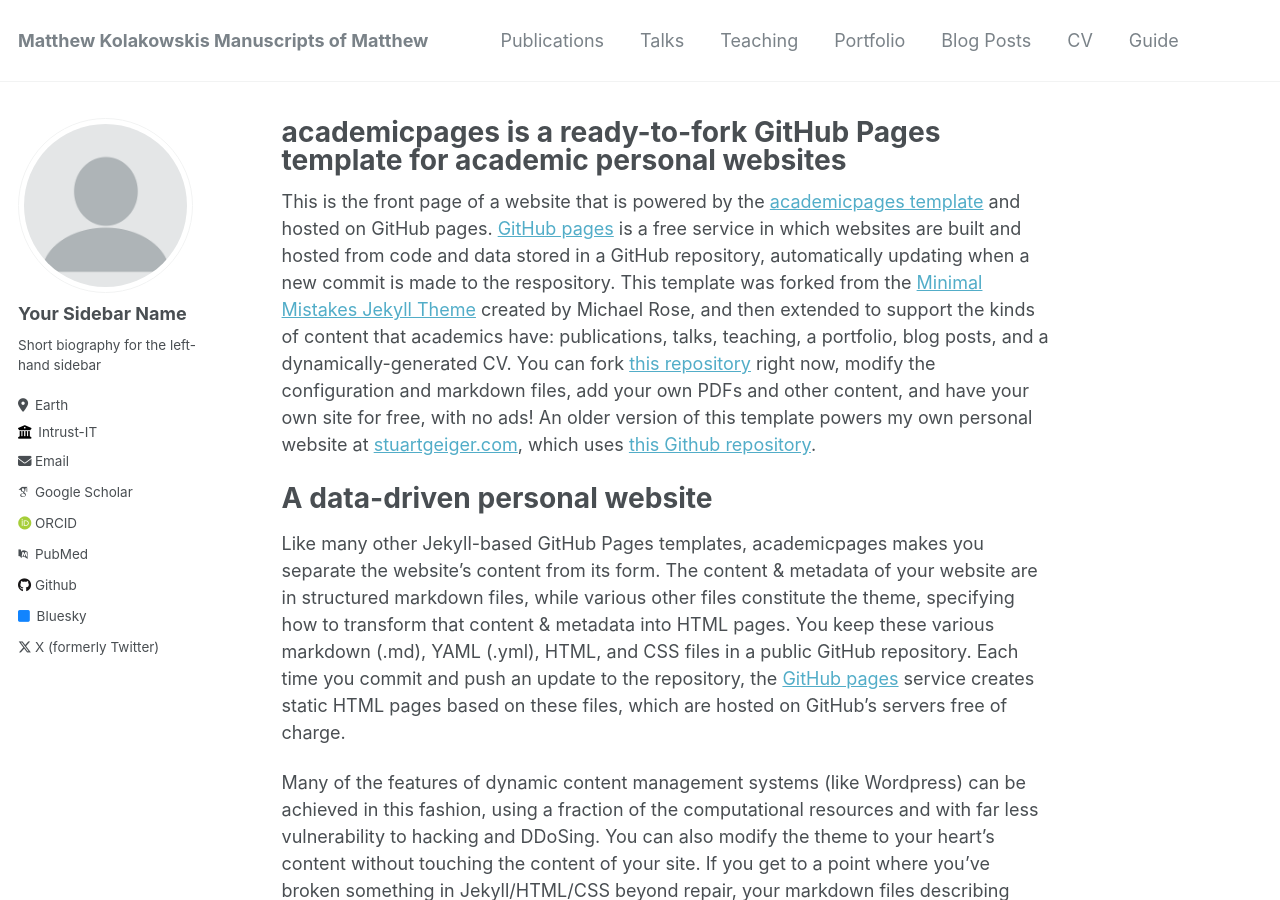
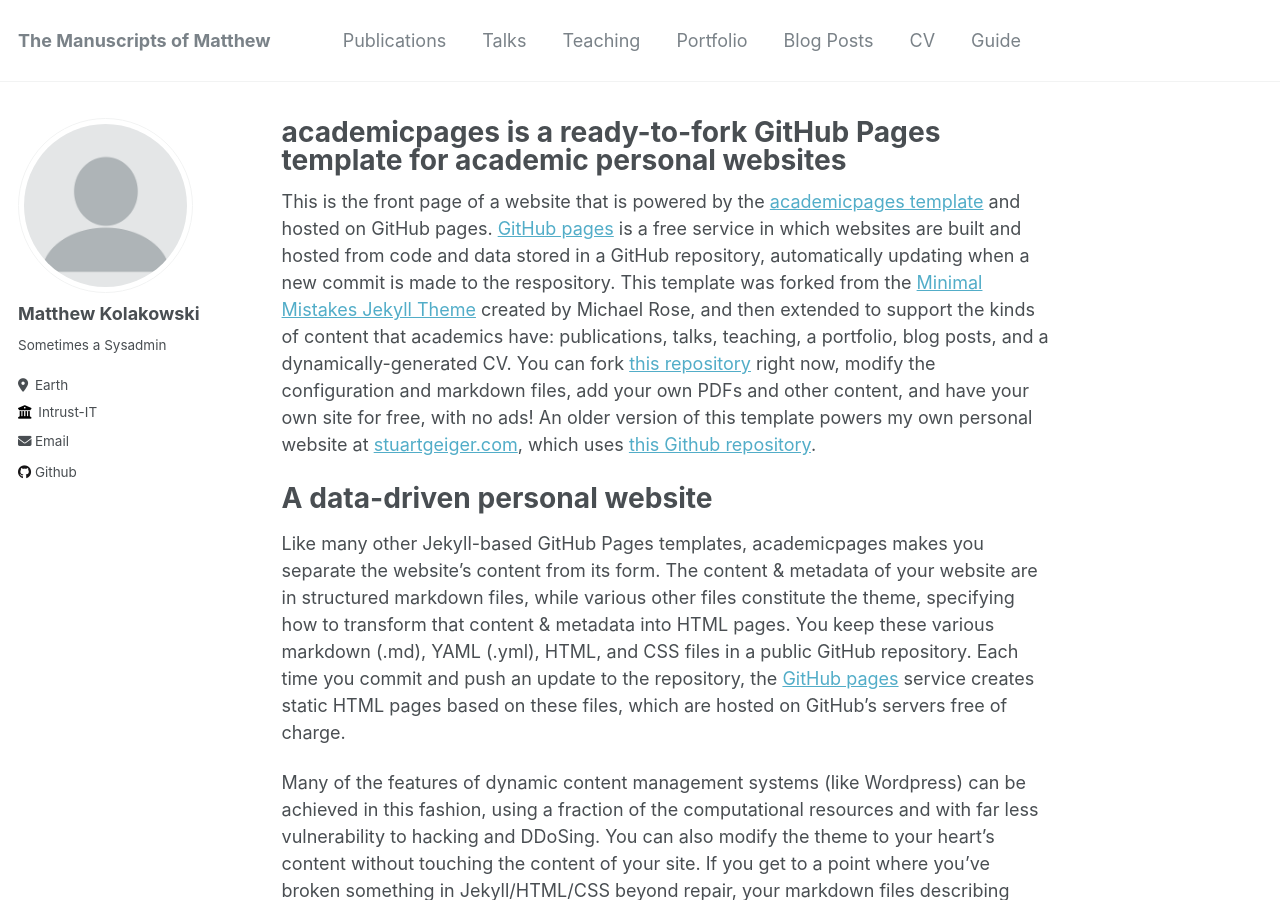
Before and after one commit to mkolakowski/mkolakowski.github.io, a Jekyll site: the page built from _pages/about.md, in a window 1280 px wide and 900 px high. Built offline with Jekyll 4.4.1, drawn with Linux system fonts in a browser that asks for light colours; some web fonts are replaced; part of the change alters nothing that is shown.

Commit message:
Update _config.yml

```diff
--- a/_config.yml
+++ b/_config.yml
@@ -8,10 +8,10 @@
 
 # Basic Site Settings
 locale                   : "en-US"
-title                    : "Matthew Kolakowskis Manuscripts of Matthew"
+title                    : "The Manuscripts of Matthew"
 title_separator          : "-"
 name                     : &name "Matthew Kolakowski"
-description              : &description "personal description"
+description              : &description "The Manuscripts of Matthew"
 url                      : https://mkolakowski.github.io # the base hostname & protocol for your site e.g. "https://mmistakes.github.io"
 baseurl                  : "" # the subpath of your site, e.g. "/blog"
 repository               : "mkolakowski/mkolakowski.github.io"
@@ -22,9 +22,9 @@ repository               : "mkolakowski/mkolakowski.github.io"
 author:
   # Biographic information
   avatar           : "profile.png"
-  name             : "Your Sidebar Name"
+  name             : "Matthew Kolakowski"
   pronouns         : # example: "she/her"
-  bio              : "Short biography for the left-hand sidebar"
+  bio              : "Sometimes a Sysadmin"
   location         : "Earth"
   employer         : "Intrust-IT"
   uri              : # URL
@@ -32,22 +32,22 @@ author:
 
   # Academic websites
   arxiv            : # URL - Update with the correct link to your profile
-  googlescholar    : "https://scholar.google.com/citations?user=PS_CX0AAAAAJ"
+  googlescholar    : # URL
   impactstory      : # URL
-  orcid            : "http://orcid.org/yourorcidurl"
-  pubmed           : "https://www.ncbi.nlm.nih.gov/pubmed/?term=john+snow"
+  orcid            : # URL
+  pubmed           : # URL
   researchgate     : # URL
 
   # Repositories and software development
   bitbucket        : # Username - Update with your username on the site
   codepen          : # Username
   dribbble         : # Username
-  github           : "academicpages"
+  github           : "mkolakowski"
   kaggle           : # Username
   stackoverflow    : # User number or user number and name (i.e., use "1" or "1/jeff-atwood")
 
   # Social media
-  bluesky          : "bsky.app" # Replace this with you Bluesky username
+  bluesky          : # Replace this with you Bluesky username
   facebook         : # Username
   flickr           : # Username
   foursquare       : # Username
@@ -64,7 +64,7 @@ author:
   steam            : # Username
   telegram         : # URL
   tumblr           : # Username
-  twitter          : "UniofOxford"  # Replace this with your X / Twitter handle
+  twitter          : # Replace this with your X / Twitter handle
   vine             : # Username
   weibo            : # Username
   wikipedia        : # Username
```
